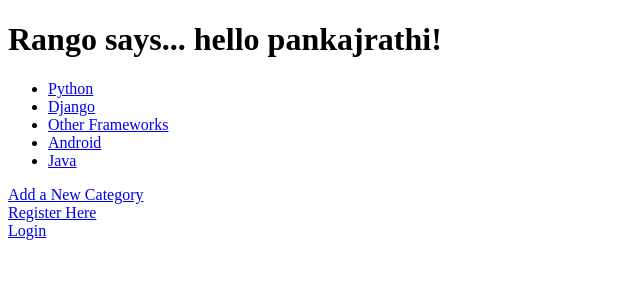
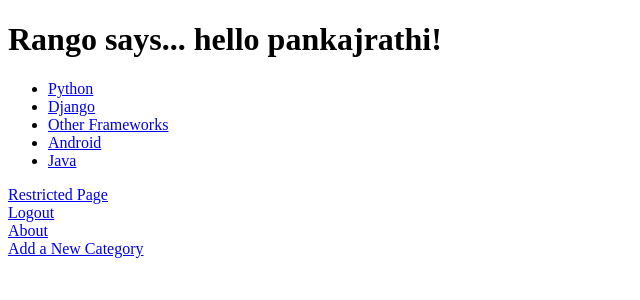
Before and after one commit to rathip/rango, a Django app: page /rango/ in a window 1280 px wide. Shown: the top 300 px of the page, without its empty margins (0-640 px from the left). Run offline with Django 3.2, Linux system fonts and the light colour scheme; a user stored in the database is signed in; data comes from the database, SQL or seed files in the repository; both versions use the stored data as it was after the commit.

Commit message:
Chapter 9 before exercise

```diff
--- a/tango_with_django_project/rango/urls.py
+++ b/tango_with_django_project/rango/urls.py
@@ -14,4 +14,6 @@
     url(r'^category/(?P<category_name_slug>[\w\-]+)/add_page/$', views.add_page, name='add_page'), # NEW MAPPING!
     url(r'^register/$', views.register, name='register'),
     url(r'^login/$', views.user_login, name='login'),
+    url(r'^restricted/', views.restricted, name='restricted'),
+    url(r'^logout/$', views.user_logout, name='logout'),
     url(r'^category/(?P<category_name_slug>[\w\-]+)/$', views.category1, name='category1'))  # New!
--- a/tango_with_django_project/rango/views.py
+++ b/tango_with_django_project/rango/views.py
@@ -9,6 +9,8 @@
 from rango.forms import UserForm, UserProfileForm
 from django.contrib.auth import authenticate, login
 from django.http import HttpResponseRedirect, HttpResponse
+from django.contrib.auth.decorators import login_required
+from django.contrib.auth import logout
 
 def index(request):
 ##    context_dict = {'boldmessage': "I am bold font from the context"}
@@ -213,3 +215,15 @@
         # No context variables to pass to the template system, hence the
         # blank dictionary object...
         return render(request, 'rango/login.html', {})
+
+@login_required
+def restricted(request):
+    return HttpResponse("Since you're logged in, you can see this text!")
+
+@login_required
+def user_logout(request):
+    # Since we know the user is logged in, we can now just log them out.
+    logout(request)
+
+    # Take the user back to the homepage.
+    return HttpResponseRedirect('/rango/')
--- a/tango_with_django_project/tango_with_django_project/settings.py
+++ b/tango_with_django_project/tango_with_django_project/settings.py
@@ -20,6 +20,8 @@
 
 # Media folder path
 MEDIA_ROOT = os.path.join(BASE_DIR, 'media')
+
+LOGIN_URL = '/rango/login/'
 
 # Quick-start development settings - unsuitable for production
 # See https://docs.djangoproject.com/en/1.7/howto/deployment/checklist/
--- a/tango_with_django_project/templates/rango/index.html
+++ b/tango_with_django_project/templates/rango/index.html
@@ -21,9 +21,16 @@
        {% else %}
             <strong>There are no categories present.</strong>
        {% endif %}
+
+		{% if user.is_authenticated %}
+		<a href="/rango/restricted/">Restricted Page</a><br />
+		<a href="/rango/logout/">Logout</a><br />
+		{% else %}
+		<a href="/rango/register/">Register Here</a><br />
+		<a href="/rango/login/">Login</a><br />
+		{% endif %}
+       <a href="/rango/about/">About</a><br/>
        <a href="/rango/add_category/">Add a New Category</a><br />
-       <a href="/rango/register/">Register Here</a><br/>
-       <a href="/rango/login/">Login</a>
 
     </body>
 </html>
```
Also changed, not shown: tango_with_django_project/db.sqlite3, 3 other files.
